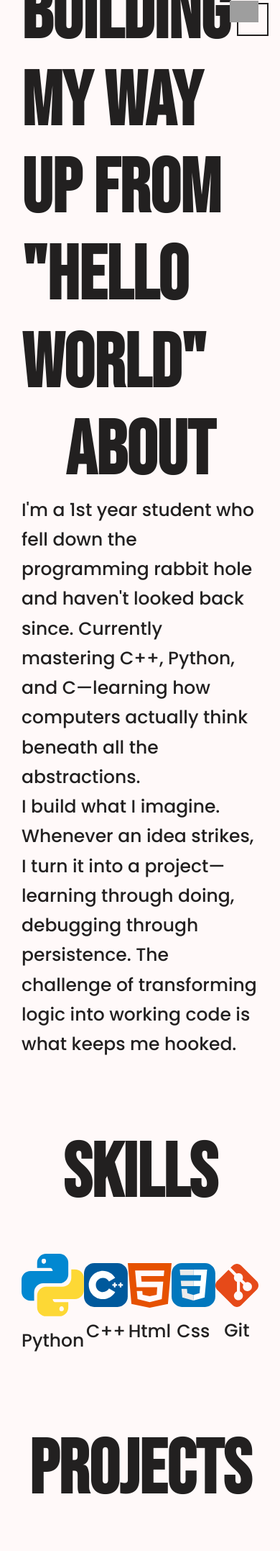
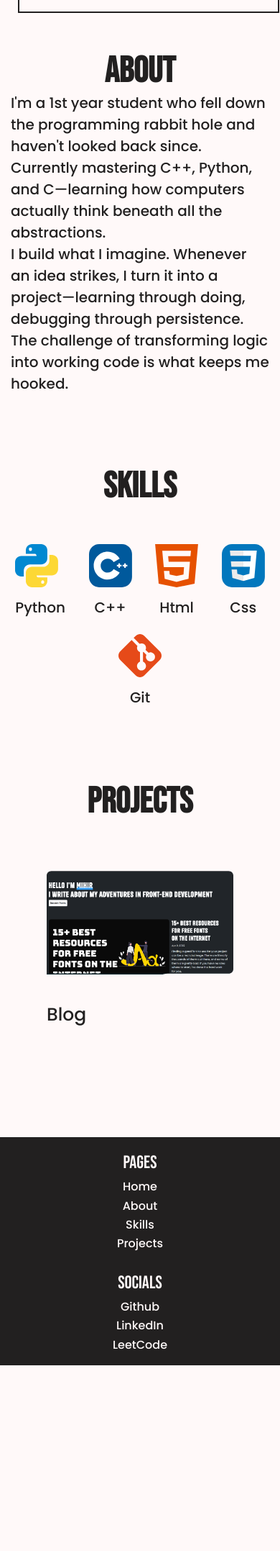
Before and after one commit to M141R/Portfolio-Lead6.0, a Flask app: page / in a window 390 px wide; the page is wider, and only the part inside the window is pictured. Shown: the part 584-2739 px from the top of that part at 72% size. After the commit the page ends 2481 px from the top of that part, so only its background shows below. Run offline with Flask 3, Linux system fonts and the light colour scheme; grey boxes are pictures that could not be loaded.

Commit message:
Made the website responsive

```diff
--- a/static/style.css
+++ b/static/style.css
@@ -115,6 +115,13 @@ nav {
   display: flex;
   justify-content: space-between;
   padding: 10px 30px;
+  position: fixed;
+  top: 0;
+  left: 0;
+  width: 100%;
+  z-index: 1000;
+  background-color: var(--clr2);
+  box-shadow: 0 2px 5px rgba(0, 0, 0, 0.1);
 }
 
 .nav-links {
@@ -129,6 +136,7 @@ nav {
   margin: 0;
   height: 100vh;
   align-items: center;
+  /* margin-bottom: 40px;  */
 }
 
 @media(max-width:1153px){
@@ -162,8 +170,19 @@ nav {
 
 /* About */
 
+/* .about {
+  padding-top: 40px;
+} */
+
 .about h1 {
   text-align: center;
+}
+
+
+.about h1,
+.projects h1,
+.skills h1 {
+  font-size: 2em;
 }
 
 /* Skills */
@@ -205,7 +224,7 @@ nav {
   mask-image: url("/static/cardmask.svg");
   -webkit-mask-image: url("/static/cardmask.svg");
   mask-size: cover;
-  -webkit-mask-size: cover;
+  -webkit-mask-size: url("/static/cardmask.svg");
   mask-size: 100% 100%;
   -webkit-mask-size: 100% 100%;
   width: 100%;
@@ -256,3 +275,98 @@ footer a{
   display: flex;
   flex-direction: column;
 }
+
+/* Responsive */
+
+@media (max-width: 768px) {
+  .container {
+    margin: 0 15px;
+  }
+}
+
+/* Navbar */
+@media (max-width: 768px) {
+  nav {
+    flex-direction: column;
+    align-items: center;
+    gap: 10px;
+  }
+
+  .nav-links {
+    /* flex-wrap: wrap; */
+    justify-content: center;
+    gap: 15px;
+  }
+}
+
+/* Main Section */
+@media (max-width: 768px) {
+  .main {
+    grid-template-columns: 1fr;
+    text-align: center;
+    height: auto;
+    padding: 20px 0;
+    margin-top: 100px;
+    margin-bottom: 40px;
+  }
+
+  .hero-text h1 {
+    font-size: 2em;
+  }
+
+  .hero-image {
+    margin-top: 20px;
+  }
+}
+
+/* About Section */
+@media (max-width: 768px) {
+  .about p {
+    font-size: 0.8em;
+    line-height: 1.5;
+  }
+}
+
+/* Skills Section */
+@media (max-width: 768px) {
+  .skills-logo {
+    flex-wrap: wrap;
+    gap: 20px;
+  }
+
+  .skills-logo img {
+    width: 60px;
+    height: 60px;
+  }
+
+  .skills-logo p {
+    font-size: 0.8em;
+  }
+}
+
+/* Projects Section */
+@media (max-width: 768px) {
+  .projects-cards {
+    grid-template-columns: 1fr;
+    gap: 1.5rem;
+  }
+
+  .project-image {
+    aspect-ratio: 4/3;
+  }
+}
+
+/* Footer */
+@media (max-width: 768px) {
+  footer {
+    flex-direction: column;
+    align-items: center;
+    gap: 20px;
+    text-align: center;
+  }
+
+  .pages,
+  .socials {
+    align-items: center;
+  }
+}
--- a/templates/base.html
+++ b/templates/base.html
@@ -31,8 +31,8 @@
         <div class="socials">
             <p>Socials</p>
             <a href="https://github.com/M141R">Github</a>
-            <a href="#">LinkedIn</a>
-            <a href="#">LeetCode</a>
+            <a href="www.linkedin.com/in/mihirkumar027">LinkedIn</a>
+            <a href="https://leetcode.com/u/M141R/">LeetCode</a>
         </div>
     </footer>
 </body>
```
